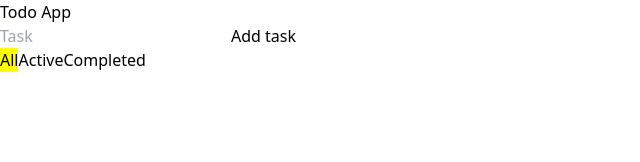
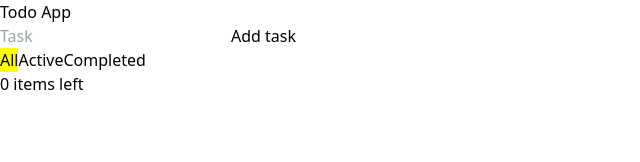
Before and after one commit to Marioboseski/todo-app, a React (Vite) app: page /todo-page in a window 1280 px wide. Shown: the top 162 px of the page, without its empty margins (0-640 px from the left). Built offline with nearby package versions, Linux system fonts and the light colour scheme.

Commit message:
Feat: add calculated active tasks and option for clearing the completed tasks

```diff
--- a/src/components/todo/TodoApp.tsx
+++ b/src/components/todo/TodoApp.tsx
@@ -26,7 +26,9 @@ const TodoApp = () => {
 
       default: return true
     }
-  })
+  });
+
+  const activeCount = todos.filter(todo => !todo.completed).length;
 
   useEffect(() => {
     localStorage.setItem("todos", JSON.stringify(todos))
@@ -52,6 +54,10 @@ const TodoApp = () => {
     )));
   }
 
+  const clearCompleted = () => {
+    setTodos(prev => prev.filter(todo => !todo.completed))
+  }
+
   return (
     <div className="flex justify-center items-center p-2 min-h-dvh">
       <div className="flex flex-col justify-evenly items-center gap-3 w-full min-h-[600px] border-2 border-blue-300">
@@ -75,7 +81,12 @@ const TodoApp = () => {
             >Completed
             </button>
 
+            <p>{activeCount} items left</p>
+
           </div>
+          {todos.some(todo => todo.completed) && (
+            <button onClick={clearCompleted}>Clear completed</button>
+          )}
         </div>
         <TodoList todos={filteredTodos} onDelete={deleteTodo} onToggle={toggleTodo} />
       </div>
--- a/src/components/todo/TodoList.tsx
+++ b/src/components/todo/TodoList.tsx
@@ -10,7 +10,7 @@ type Props = {
 const TodoList = ({ todos, onDelete, onToggle }: Props) => {
   return (
     <div>
-      <ul>
+      <ul className="flex flex-col ">
         {todos.map(todo => (
           <TodoItem key={todo.id} todo={todo} onDelete={onDelete} onToggle={onToggle} />
         ))}
```
